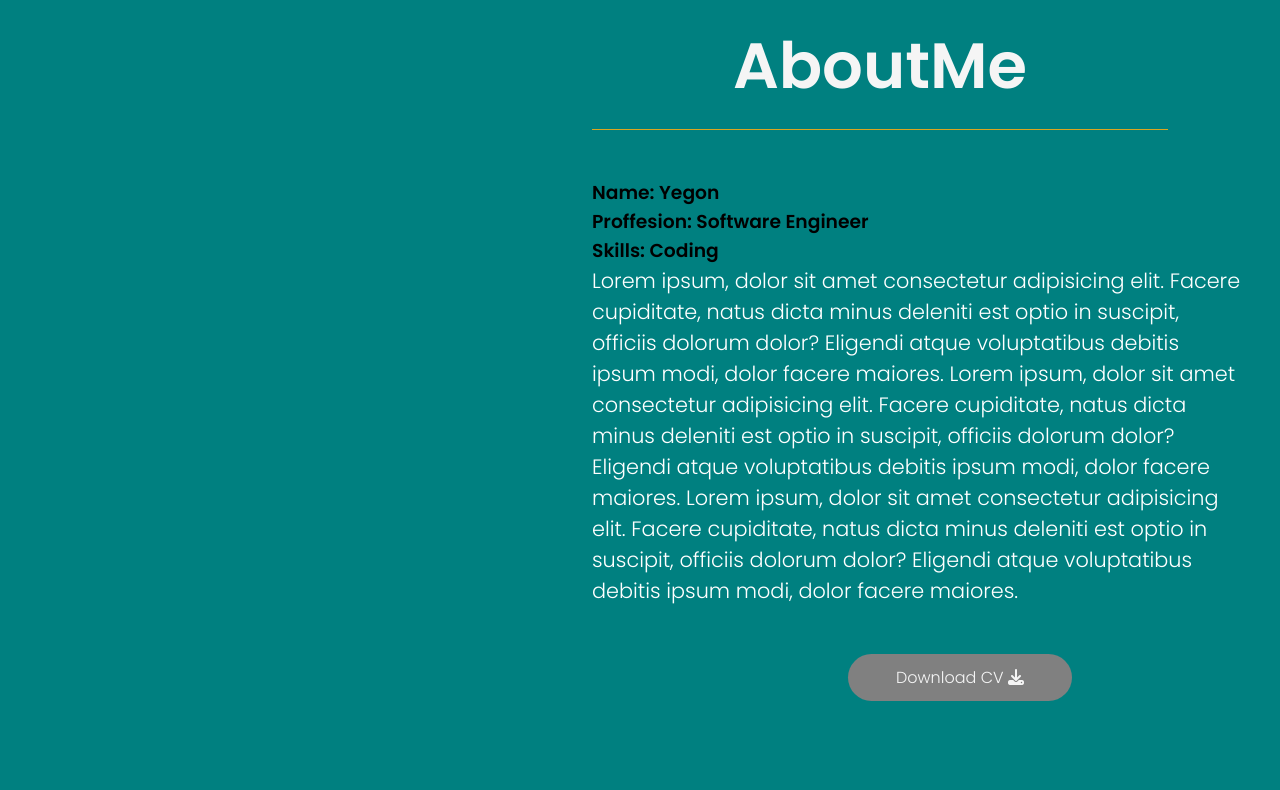
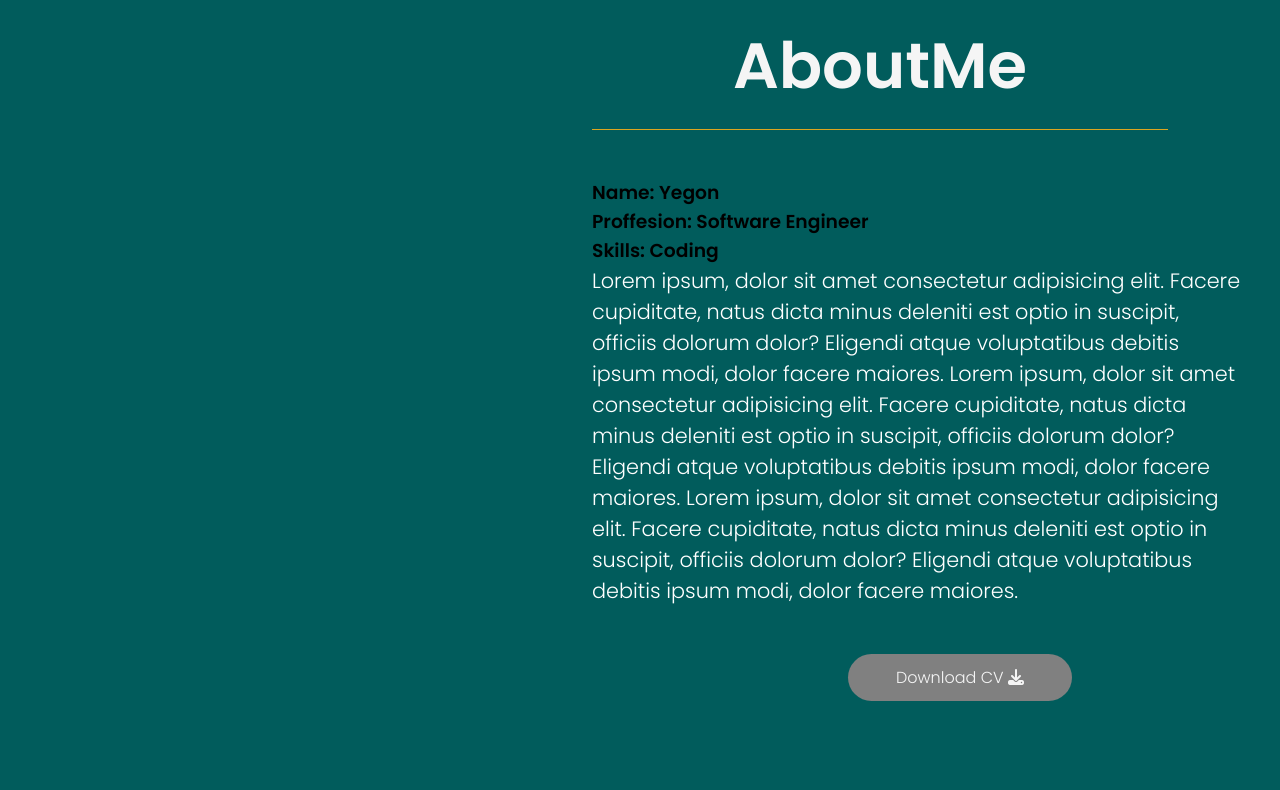
Before and after one commit to KIPROTYCH/Phase0-IP, a plain HTML site: page index.html in a window 1280 px wide. Shown: the part 814-1604 px from the top of the page. Drawn offline with nearby package versions, Linux system fonts and the light colour scheme.

Commit message:
Modified the body background

```diff
--- a/styles.css
+++ b/styles.css
@@ -12,7 +12,7 @@
 }
 
 body {
-    background: teal;
+    background: rgb(1, 92, 92);
     overflow-x: hidden;
     padding-left: 30rem;
 }
```
